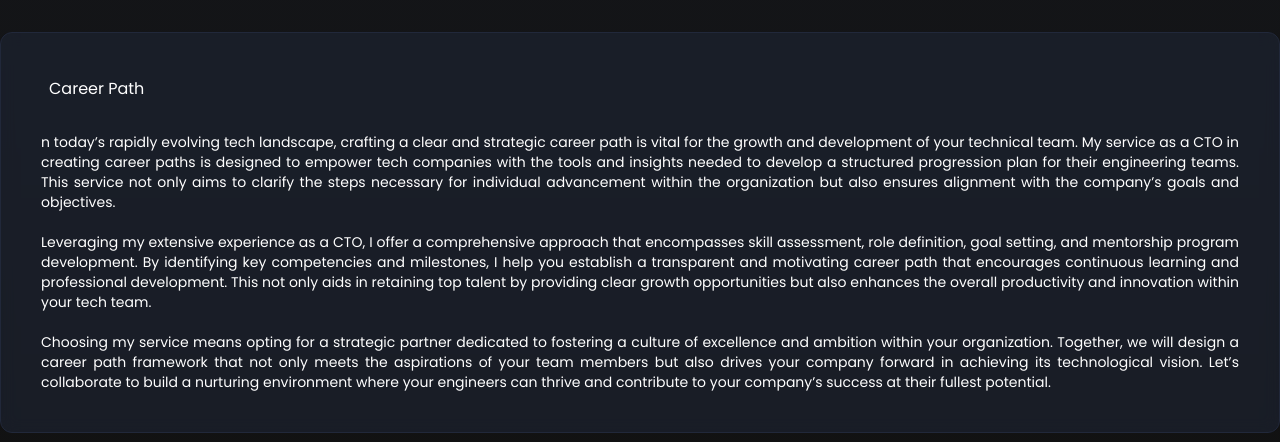
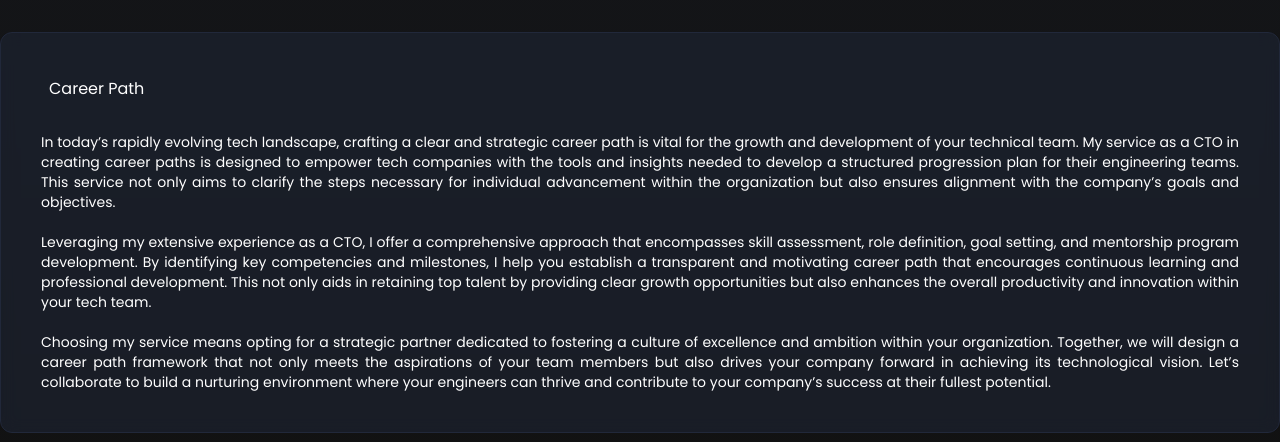
Before and after one commit to manthis/hellomax-website, a Next.js app: page / in a window 1280 px wide. Shown: the part 3740-4182 px from the top of the page. Built offline with nearby package versions, Linux system fonts and the light colour scheme.

Commit message:
Fixed CV Url

```diff
--- a/app/components/about/about.jsx
+++ b/app/components/about/about.jsx
@@ -73,10 +73,10 @@ const About = () => {
                         .
                     </p>
                     <div className='mt-10 flex items-center justify-center xl:mt-20'>
-                        <Button label='Check my LinkedIN' link='https://www.linkedin.com/in/maxime-auburtin' />
+                        <Button label='Check my LinkedIn' link='https://www.linkedin.com/in/maxime-auburtin' />
                         <Button
                             label='Check my CV'
-                            link='https://hellomax.notion.site/Maxime-AUBURTIN-b83086393e2448be908de4f0038a5c9f?pvs=4'
+                            link='https://www.notion.so/Maxime-AUBURTIN-70d41a39802441aea91b41af1fc0e9ca?pvs=4'
                         />
                     </div>
                 </div>
--- a/app/components/services/index.jsx
+++ b/app/components/services/index.jsx
@@ -186,7 +186,7 @@ const Services = () => {
                             your operations, protect your data, and secure the trust of your customers and stakeholders.
                         </Service>
                         <Service title='Career Path' icon='' colspan={true}>
-                            n today’s rapidly evolving tech landscape, crafting a clear and strategic career path is
+                            In today’s rapidly evolving tech landscape, crafting a clear and strategic career path is
                             vital for the growth and development of your technical team. My service as a CTO in creating
                             career paths is designed to empower tech companies with the tools and insights needed to
                             develop a structured progression plan for their engineering teams. This service not only
```
